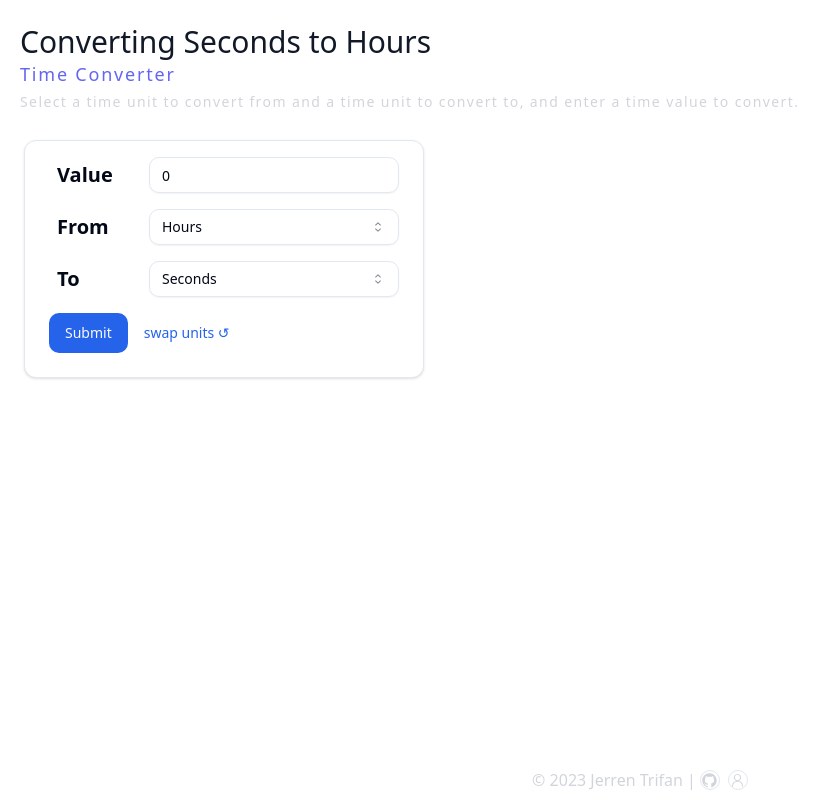
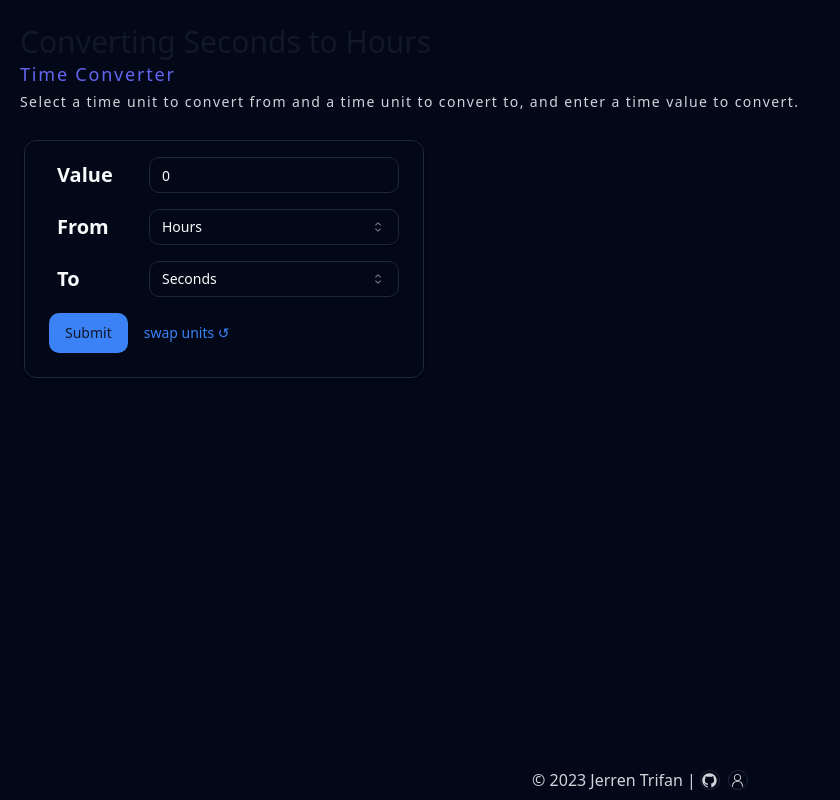
Before and after one commit to Trifall/time-converter, a React (Vite) app: page / in a window 1280 px wide. Shown: the whole page, without its empty margins (0-840 px from the left). Built offline with nearby package versions, Linux system fonts and the light colour scheme.

Commit message:
Set darkmode theme

```diff
--- a/src/main.tsx
+++ b/src/main.tsx
@@ -2,9 +2,12 @@ import '@/styles/global.css';
 import React from 'react';
 import ReactDOM from 'react-dom/client';
 import App from './App.tsx';
+import { ThemeProvider } from './styles/themeContext.tsx';
 
 ReactDOM.createRoot(document.getElementById('root')!).render(
 	<React.StrictMode>
-		<App />
+		<ThemeProvider>
+			<App />
+		</ThemeProvider>
 	</React.StrictMode>
 );
--- /dev/null
+++ b/src/styles/themeContext.tsx
@@ -0,0 +1,42 @@
+import { ReactNode, createContext, useCallback, useContext, useEffect, useState } from 'react';
+
+interface IThemeContext {
+	theme: string;
+	toggleTheme: () => void;
+}
+
+export const ThemeContext = createContext<IThemeContext>({
+	theme: 'dark',
+	toggleTheme: () => console.warn('no theme provider'),
+} as IThemeContext);
+
+interface ThemeProviderProps {
+	children: ReactNode;
+}
+
+export const ThemeProvider = ({ children }: ThemeProviderProps) => {
+	const [theme, setTheme] = useState<string>('dark');
+
+	const toggleTheme = useCallback(() => {
+		const toggleTheme = theme === 'dark' ? 'light' : 'dark';
+		setTheme(toggleTheme);
+		window.localStorage.setItem('theme', toggleTheme);
+	}, [theme]);
+
+	useEffect(() => {
+		const localTheme = window.localStorage.getItem('theme');
+		localTheme && setTheme(localTheme);
+	}, []);
+
+	useEffect(() => {
+		if (theme === 'dark') {
+			document.documentElement.classList.add('dark');
+		} else {
+			document.documentElement.classList.remove('dark');
+		}
+	}, [theme]);
+
+	return <ThemeContext.Provider value={{ theme, toggleTheme }}>{children}</ThemeContext.Provider>;
+};
+
+export const useTheme = () => useContext<IThemeContext>(ThemeContext);
```
